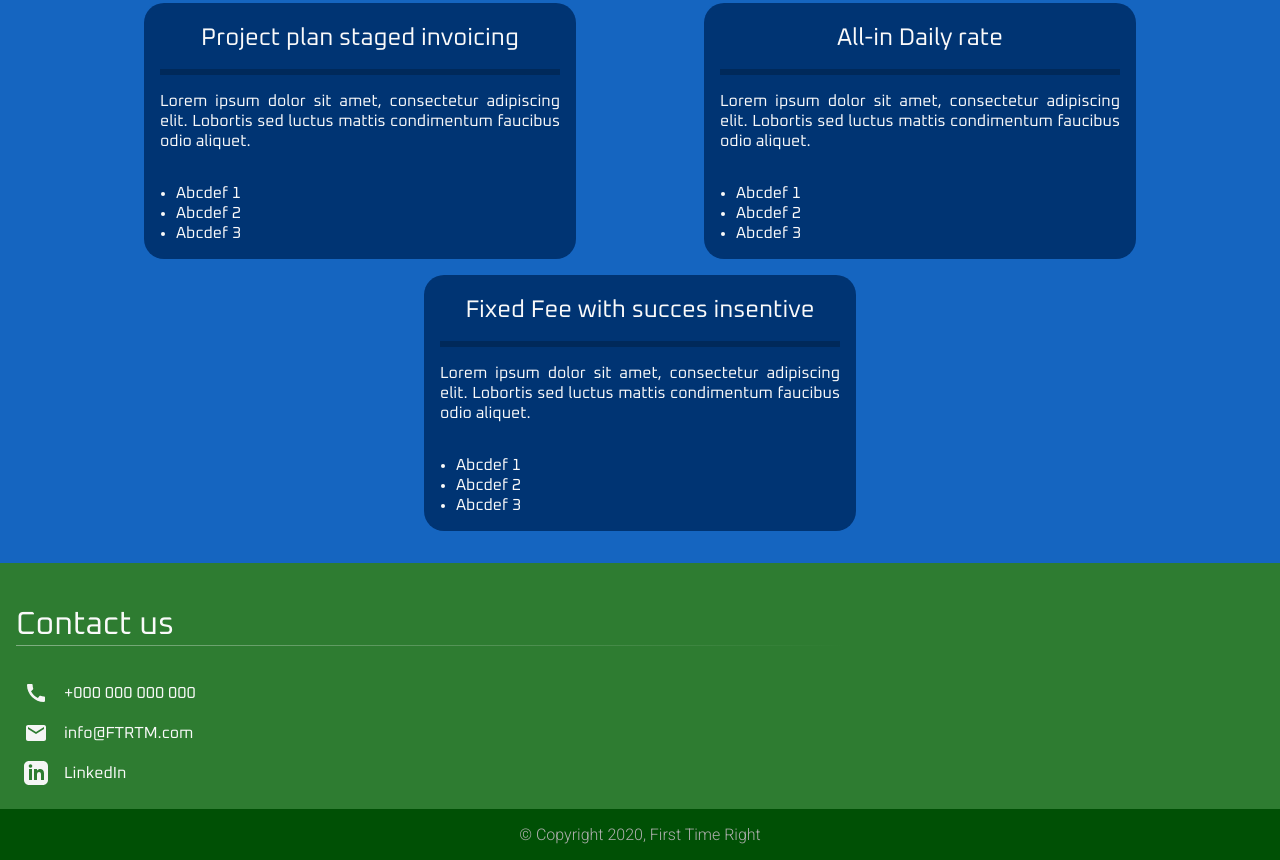
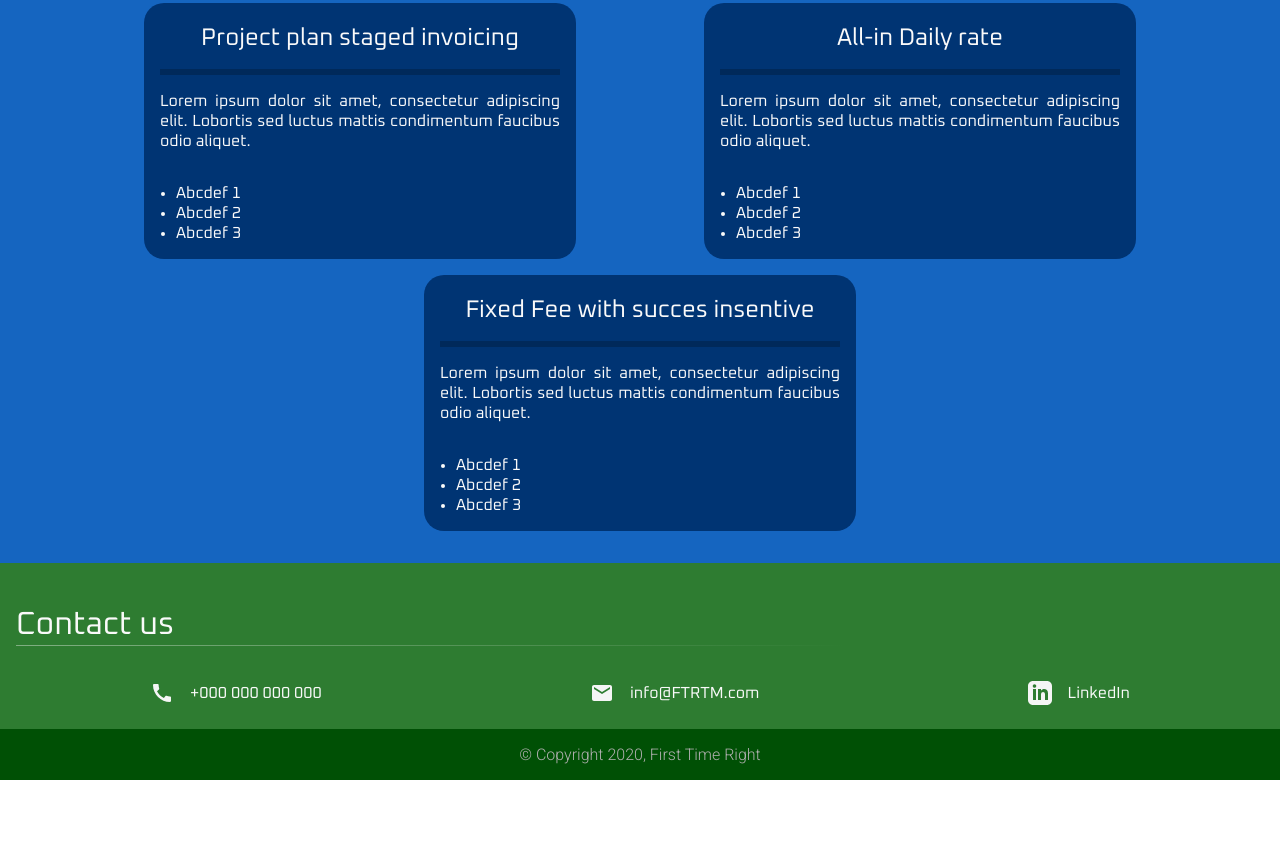
Before and after one commit to First-Time-Right/ftr-website, a plain HTML site: page index.html in a window 1280 px wide. Shown: the part 2635-3495 px from the top of the page. After the commit the page ends 3415 px from the top, so only its background shows below. Drawn offline with Linux system fonts and the light colour scheme.

Commit message:
contact items are now a row in desktop

```diff
--- a/css/main.css
+++ b/css/main.css
@@ -473,6 +473,12 @@ body{
     .content-item-image{
         z-index: 1;
     }
+
+    .contact-container {
+        display: flex;
+        flex-direction: row;
+        justify-content: space-around;
+    }
 }
 
 @media (min-width: 1200px )  {
--- a/index.html
+++ b/index.html
@@ -9,9 +9,9 @@
     <meta name="description" content="We help you to do Transformation Management the First Time Right.">
     <meta name="author" content="First Time Right Transformation Management">
     <meta name="viewport" content="width=device-width, initial-scale=1.0">
-    <meta name="robots" content="index, follow" />
+    <meta name="robots" content="index, follow"/>
 
-    <meta name="google-site-verification" content="gHLhkmnREfQr2u3yYr0XyqtT43rE6z49zR_tPudBuvM" />
+    <meta name="google-site-verification" content="gHLhkmnREfQr2u3yYr0XyqtT43rE6z49zR_tPudBuvM"/>
 
     <link rel="canonical" href="https://ftrtm.com/">
 
@@ -127,7 +127,7 @@
             </p>
         </div>
         <div class="content-item-image-wrapper" style="--img-src:url('../img/placeholder.jpg')">
-            <img class="content-item-image" src="img/placeholder.jpg" />
+            <img class="content-item-image" src="img/placeholder.jpg"/>
         </div>
         <div class="content-item-text">
             <h2 class="text-center">Intake</h2>
@@ -164,7 +164,8 @@
     <h1>Cost Transparency</h1>
 
     <p>Lorem ipsum dolor sit amet, consectetur adipiscing elit. Lobortis sed luctus mattis condimentum faucibus
-        odio aliquet.Lorem ipsum dolor sit amet, consectetur adipiscing elit. Lobortis sed luctus mattis condimentum faucibus
+        odio aliquet.Lorem ipsum dolor sit amet, consectetur adipiscing elit. Lobortis sed luctus mattis condimentum
+        faucibus
         odio aliquet.</p>
 
     <div class="cost-box-container">
@@ -212,20 +213,17 @@
     </div>
 
 
-
-
-
-
 </section>
 
 
 <section id="contact-us" class="section dark-bg">
     <h1>Contact us</h1>
 
-
-    <span class="contact-row"><img src="img/call-24px.svg"/><a href="tel:+000000000000">+000 000 000 000</a></span>
-    <span class="contact-row"><img src="img/email-24px.svg"/><a href="mailto:info@FTRTM.com">info@FTRTM.com</a></span>
-    <span class="contact-row"><img src="img/linkedin.svg"/><a href="#">LinkedIn</a></span>
+    <div class="contact-container">
+        <span class="contact-row"><img src="img/call-24px.svg"/><a href="tel:+000000000000">+000 000 000 000</a></span>
+        <span class="contact-row"><img src="img/email-24px.svg"/><a href="mailto:info@FTRTM.com">info@FTRTM.com</a></span>
+        <span class="contact-row"><img src="img/linkedin.svg"/><a href="#">LinkedIn</a></span>
+    </div>
 
 </section>
 
```
